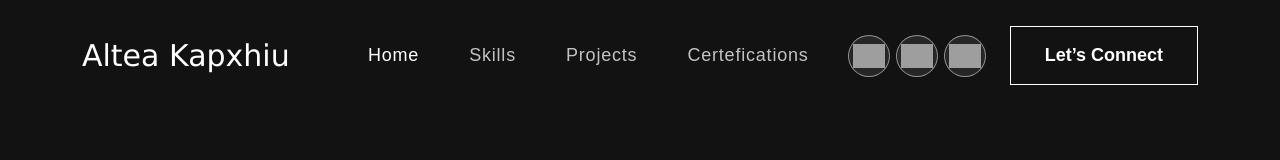
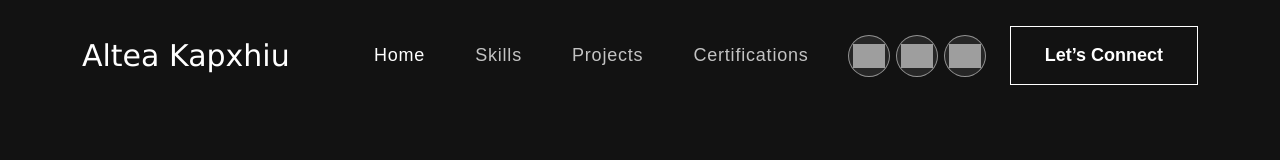
Before and after one commit to alteakapxhiu/PersonalWebsite, a React (Create React App) app: page / in a window 1280 px wide. Shown: the top 160 px of the page. Built offline with nearby package versions, Linux system fonts and the light colour scheme; grey boxes are pictures that could not be loaded.

Commit message:
Finishing Touches

```diff
--- a/src/components/NavBar.js
+++ b/src/components/NavBar.js
@@ -33,7 +33,7 @@ export const NavBar = () => {
     return (
         <Navbar expand="md" className={scrolled ? "scrolled" : ""}>
         <Container>
-          <Navbar.Brand href="/">
+          <Navbar.Brand href="https://alteakapxhiu.github.io/PersonalWebsite/">
            <span className='Altea'>Altea Kapxhiu</span>
           </Navbar.Brand>
           <Navbar.Toggle aria-controls="basic-navbar-nav">
@@ -44,7 +44,7 @@ export const NavBar = () => {
               <Nav.Link href="#home" className={activeLink === 'home' ? 'active navbar-link' : 'navbar-link'} onClick={() => onUpdateActiveLink('home')}>Home</Nav.Link>
               <Nav.Link href="#skills" className={activeLink === 'skills' ? 'active navbar-link' : 'navbar-link'} onClick={() => onUpdateActiveLink('skills')}>Skills</Nav.Link>
               <Nav.Link href="#projects" className={activeLink === 'projects' ? 'active navbar-link' : 'navbar-link'} onClick={() => onUpdateActiveLink('projects')}>Projects</Nav.Link>
-              <Nav.Link href="#Certefications" className={activeLink === 'Certefications' ? 'active navbar-link' : 'navbar-link'} onClick={() => onUpdateActiveLink('Certefications')}>Certefications</Nav.Link>
+              <Nav.Link href="#Certefications" className={activeLink === 'Certefications' ? 'active navbar-link' : 'navbar-link'} onClick={() => onUpdateActiveLink('Certefications')}>Certifications</Nav.Link>
             </Nav>
             <span className="navbar-text">
               <div className="social-icon">
```
